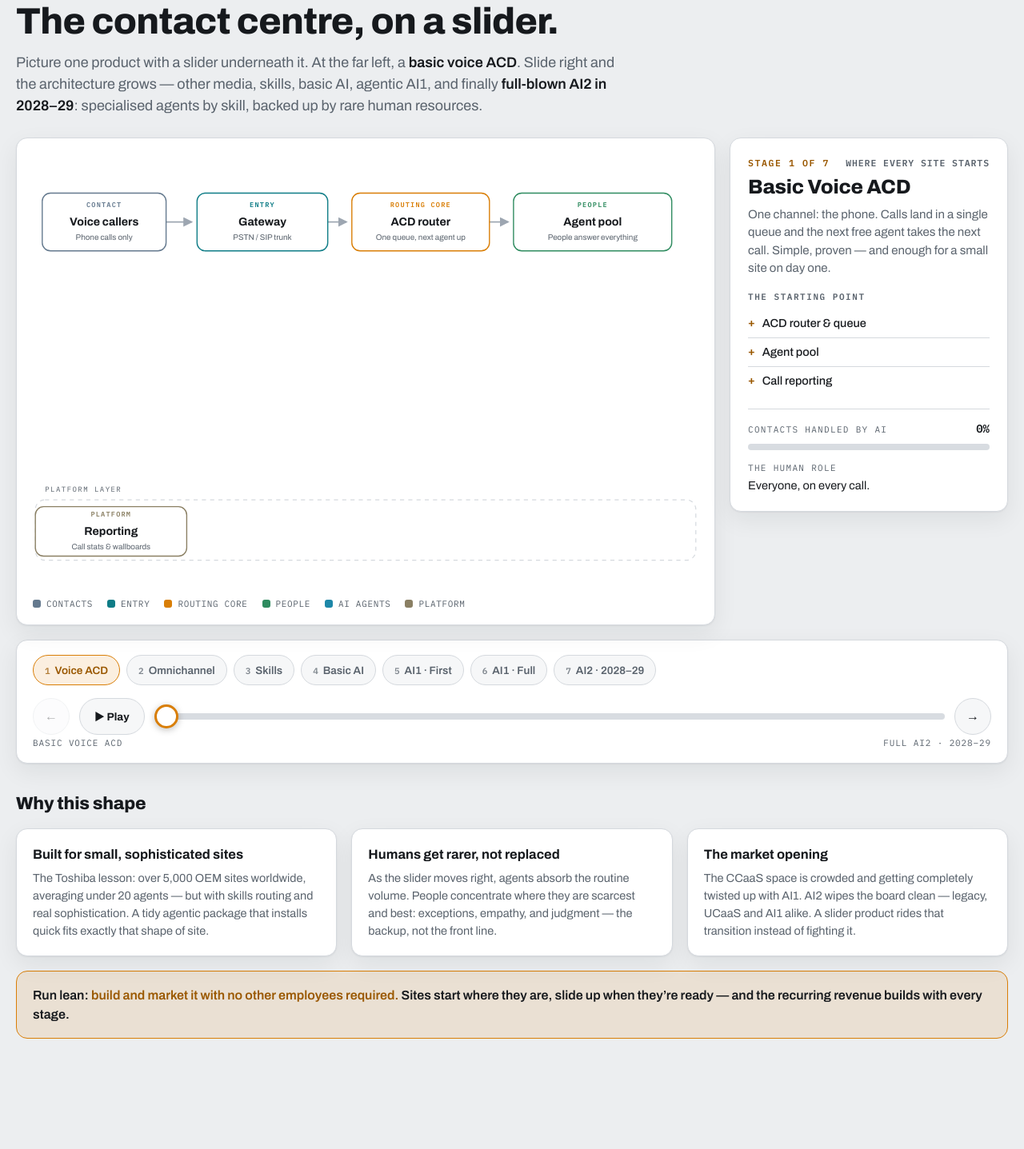
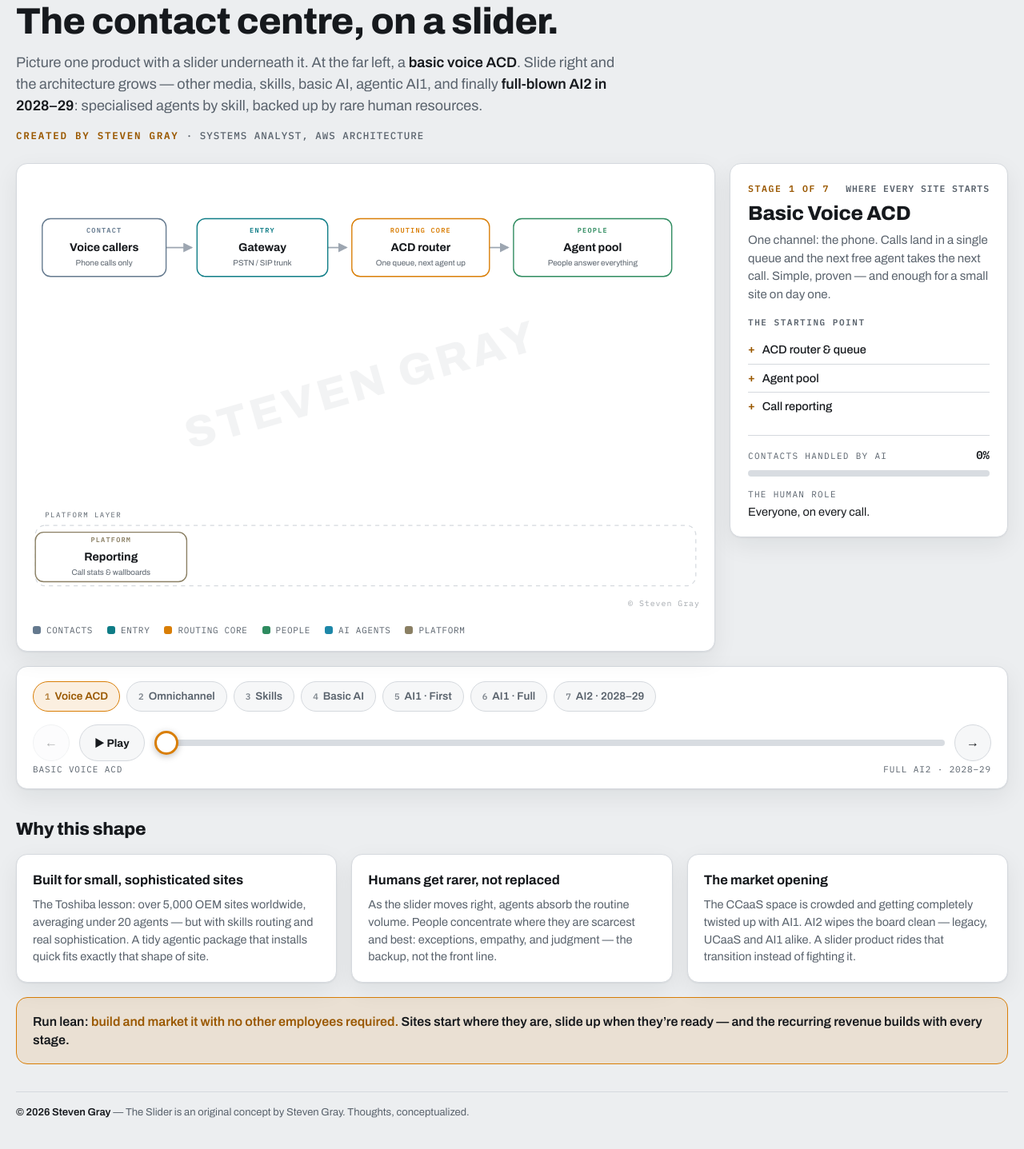
Before and after one commit to steveawsgray-gif/the-slider, a plain HTML site: page index.html in a window 1280 px wide. Shown: the part 25-1462 px from the top of the page at 80% size. Before the commit the page ends 1380 px from the top, so only its background shows below. Drawn offline with Linux system fonts and the light colour scheme.

Commit message:
Add authorship marks: byline, diagram watermark, corner mark, footer

```diff
--- a/index.html
+++ b/index.html
@@ -5,7 +5,7 @@
     <meta name="viewport" content="width=device-width, initial-scale=1, viewport-fit=cover" />
     <meta name="color-scheme" content="light dark" />
     <link rel="icon" href="data:," />
-    <title>The Slider</title>
+    <title>The Slider — Steven Gray</title>
     <link rel="preconnect" href="https://fonts.googleapis.com" />
     <link rel="preconnect" href="https://fonts.gstatic.com" crossorigin />
     <link href="https://fonts.googleapis.com/css2?family=Archivo:wght@400;500;600;700;800&family=IBM+Plex+Mono:wght@400;500;600&display=swap" rel="stylesheet" />
@@ -76,6 +76,17 @@
       }
       .lede { font-size: clamp(15.5px, 2vw, 18px); color: var(--muted); margin: 0; max-width: 760px; }
       .lede strong { color: var(--ink); font-weight: 600; }
+      .byline {
+        font-family: "IBM Plex Mono", monospace; font-size: 12.5px; font-weight: 600;
+        letter-spacing: 0.14em; text-transform: uppercase; color: var(--accent-ink);
+        margin: 14px 0 0;
+      }
+      .byline span { color: var(--muted); font-weight: 500; letter-spacing: 0.08em; }
+      footer {
+        margin-top: 34px; padding-top: 16px; border-top: 1px solid var(--line);
+        font-size: 13px; color: var(--muted);
+      }
+      footer strong { color: var(--ink); font-weight: 600; }
 
       /* ---------- layout ---------- */
       .layout {
@@ -135,6 +146,14 @@
       .conn-label.on { opacity: 1; }
       .band-rect { fill: none; stroke: var(--line); stroke-width: 1.4; stroke-dasharray: 6 6; }
       .band-label { font-family: "IBM Plex Mono", monospace; font-size: 10.5px; letter-spacing: 0.16em; fill: var(--muted); }
+      .watermark {
+        font-family: "Archivo", sans-serif; font-size: 64px; font-weight: 800;
+        letter-spacing: 0.08em; fill: var(--muted); opacity: 0.07; pointer-events: none;
+      }
+      .watermark-corner {
+        font-family: "IBM Plex Mono", monospace; font-size: 11.5px; letter-spacing: 0.1em;
+        fill: var(--muted); opacity: 0.55; pointer-events: none;
+      }
 
       /* ---------- stage panel ---------- */
       .panel { padding: 22px 22px 20px; position: sticky; top: 16px; }
@@ -253,6 +272,7 @@
           Slide right and the architecture grows — other media, skills, basic AI, agentic AI1, and finally
           <strong>full-blown AI2 in 2028–29</strong>: specialised agents by skill, backed up by rare human resources.
         </p>
+        <p class="byline">Created by Steven Gray <span>· Systems Analyst, AWS Architecture</span></p>
       </header>
 
       <div class="layout">
@@ -321,6 +341,11 @@
           Sites start where they are, slide up when they&rsquo;re ready — and the recurring revenue builds with every stage.
         </div>
       </section>
+
+      <footer>
+        <strong>© 2026 Steven Gray</strong> — The Slider is an original concept by Steven Gray.
+        Thoughts, conceptualized.
+      </footer>
     </div>
 
     <script>
@@ -473,6 +498,23 @@
           nodeEls[n.id] = { spec: n, g: g, tag: tag, ttl: ttl, sub: sub };
         });
 
+        /* ---------- authorship watermark ----------
+           Faint diagonal across the diagram, plus a legible corner mark —
+           so the diagram itself carries the author's name in screenshots. */
+        var wm = document.createElementNS(SVGNS, "text");
+        wm.setAttribute("x", 500); wm.setAttribute("y", 330);
+        wm.setAttribute("class", "watermark");
+        wm.setAttribute("text-anchor", "middle");
+        wm.setAttribute("transform", "rotate(-16 500 330)");
+        wm.textContent = "STEVEN GRAY";
+        svg.appendChild(wm);
+        var wmCorner = document.createElementNS(SVGNS, "text");
+        wmCorner.setAttribute("x", 986); wmCorner.setAttribute("y", 632);
+        wmCorner.setAttribute("class", "watermark-corner");
+        wmCorner.setAttribute("text-anchor", "end");
+        wmCorner.textContent = "© Steven Gray";
+        svg.appendChild(wmCorner);
+
         function pickVariant(variants, stage) {
           var out = variants[0][1];
           for (var i = 0; i < variants.length; i++) {
```
